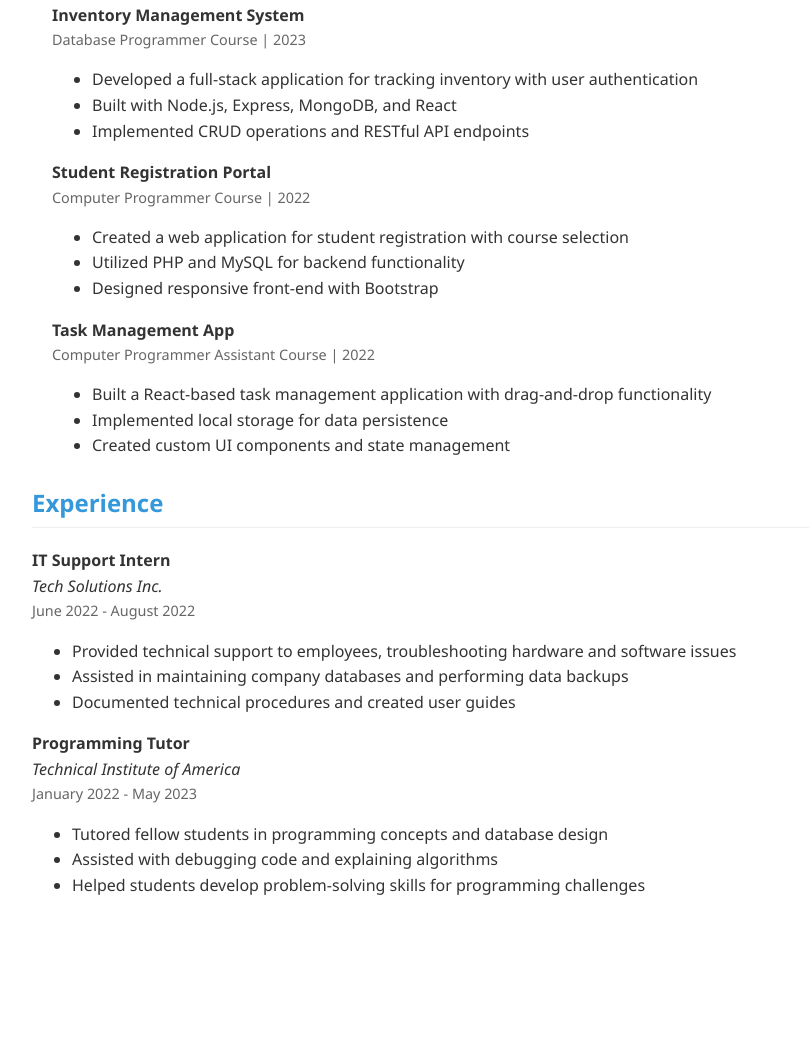
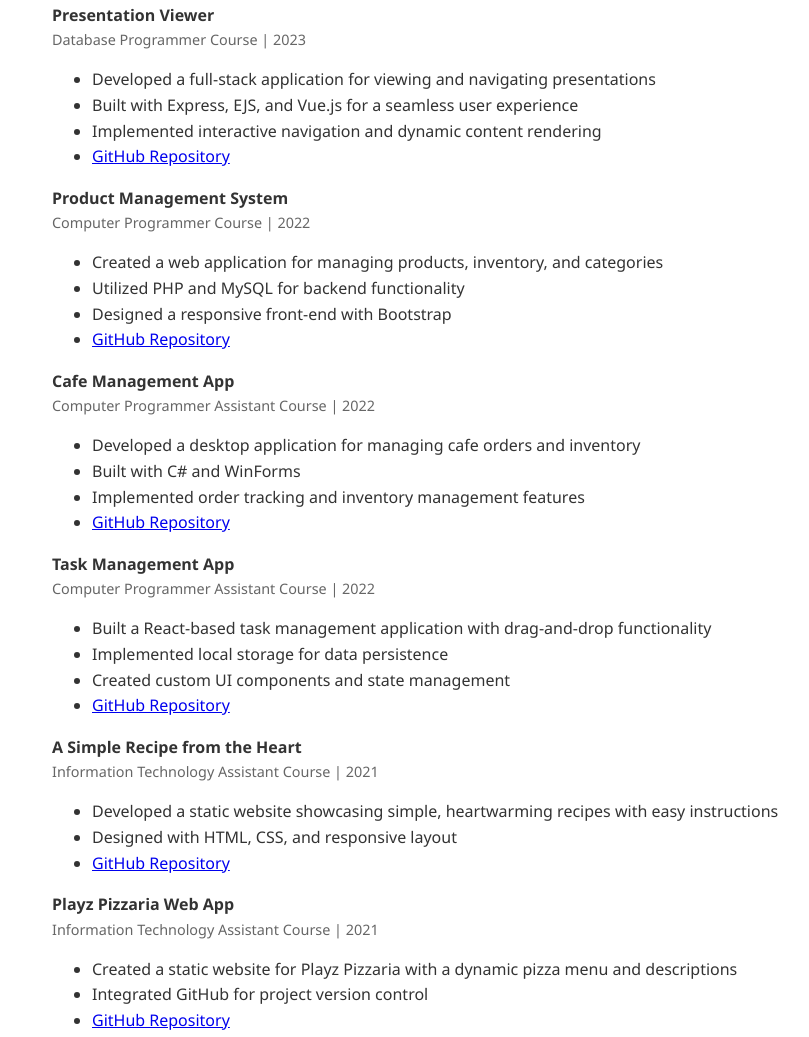
Before and after one commit to PLayzGreninja/reymond_portfolio, a plain HTML site: page resume.html in a window 1280 px wide. Shown: the part 1356-2393 px from the top of the page, without its empty margins (208-1017 px from the left). Before the commit the page ends 2294 px from the top, so only its background shows below. Drawn offline with Linux system fonts and the light colour scheme.

Commit message:
updated resume

```diff
--- a/resume.html
+++ b/resume.html
@@ -106,16 +106,16 @@
         <p>Aspiring Software Developer | Database Specialist</p>
         <div class="contact-info">
             <div class="contact-item">
-                <i class="fas fa-envelope"></i> reymond@example.com
+                <i class="fas fa-envelope"></i> driftcamobroz@gmail.com
             </div>
             <div class="contact-item">
-                <i class="fas fa-phone"></i> (123) 456-7890
+                <i class="fas fa-phone"></i> (239) 234-9988
             </div>
             <div class="contact-item">
                 <i class="fab fa-linkedin"></i> linkedin.com/in/reymond-gonzalez
             </div>
             <div class="contact-item">
-                <i class="fab fa-github"></i> github.com/reymond-gonzalez
+                <i class="fab fa-github"></i> https://github.com/PLayzGreninja
             </div>
         </div>
     </div>
@@ -181,25 +181,41 @@
         <h2>Projects</h2>
         <div class="projects">
             <div class="project">
-                <div class="project-title">Inventory Management System</div>
+                <div class="project-title">Presentation Viewer</div>
                 <div class="date">Database Programmer Course | 2023</div>
                 <ul>
-                    <li>Developed a full-stack application for tracking inventory with user authentication</li>
-                    <li>Built with Node.js, Express, MongoDB, and React</li>
-                    <li>Implemented CRUD operations and RESTful API endpoints</li>
+                    <li>Developed a full-stack application for viewing and navigating presentations</li>
+                    <li>Built with Express, EJS, and Vue.js for a seamless user experience</li>
+                    <li>Implemented interactive navigation and dynamic content rendering</li>
+                    <li>
+                        <a href="https://github.com/PLayzGreninja/presentation-viewer.git" target="_blank">GitHub Repository</a>
+                    </li>
                 </ul>
             </div>
-
             <div class="project">
-                <div class="project-title">Student Registration Portal</div>
+                <div class="project-title">Product Management System</div>
                 <div class="date">Computer Programmer Course | 2022</div>
                 <ul>
-                    <li>Created a web application for student registration with course selection</li>
+                    <li>Created a web application for managing products, inventory, and categories</li>
                     <li>Utilized PHP and MySQL for backend functionality</li>
-                    <li>Designed responsive front-end with Bootstrap</li>
+                    <li>Designed a responsive front-end with Bootstrap</li>
+                    <li>
+                        <a href="https://github.com/PLayzGreninja/Product-Management-System.git" target="_blank">GitHub Repository</a>
+                    </li>
                 </ul>
             </div>
-
+            <div class="project">
+                <div class="project-title">Cafe Management App</div>
+                <div class="date">Computer Programmer Assistant Course | 2022</div>
+                <ul>
+                    <li>Developed a desktop application for managing cafe orders and inventory</li>
+                    <li>Built with C# and WinForms</li>
+                    <li>Implemented order tracking and inventory management features</li>
+                    <li>
+                        <a href="https://github.com/PLayzGreninja/CafeManagement.git" target="_blank">GitHub Repository</a>
+                    </li>
+                </ul>
+            </div>
             <div class="project">
                 <div class="project-title">Task Management App</div>
                 <div class="date">Computer Programmer Assistant Course | 2022</div>
@@ -207,6 +223,31 @@
                     <li>Built a React-based task management application with drag-and-drop functionality</li>
                     <li>Implemented local storage for data persistence</li>
                     <li>Created custom UI components and state management</li>
+                    <li>
+                        <a href="https://github.com/PLayzGreninja/Task_Managerv2.1.git" target="_blank">GitHub Repository</a>
+                    </li>
+                </ul>
+            </div>
+            <div class="project">
+                <div class="project-title">A Simple Recipe from the Heart</div>
+                <div class="date">Information Technology Assistant Course | 2021</div>
+                <ul>
+                    <li>Developed a static website showcasing simple, heartwarming recipes with easy instructions</li>
+                    <li>Designed with HTML, CSS, and responsive layout</li>
+                    <li>
+                        <a href="https://github.com/PLayzGreninja/A_Simple_Recipe_fromtheHeart.git" target="_blank">GitHub Repository</a>
+                    </li>
+                </ul>
+            </div>
+            <div class="project">
+                <div class="project-title">Playz Pizzaria Web App</div>
+                <div class="date">Information Technology Assistant Course | 2021</div>
+                <ul>
+                    <li>Created a static website for Playz Pizzaria with a dynamic pizza menu and descriptions</li>
+                    <li>Integrated GitHub for project version control</li>
+                    <li>
+                        <a href="https://github.com/PLayzGreninja/Playz_Pizzaria.git" target="_blank">GitHub Repository</a>
+                    </li>
                 </ul>
             </div>
         </div>
```
